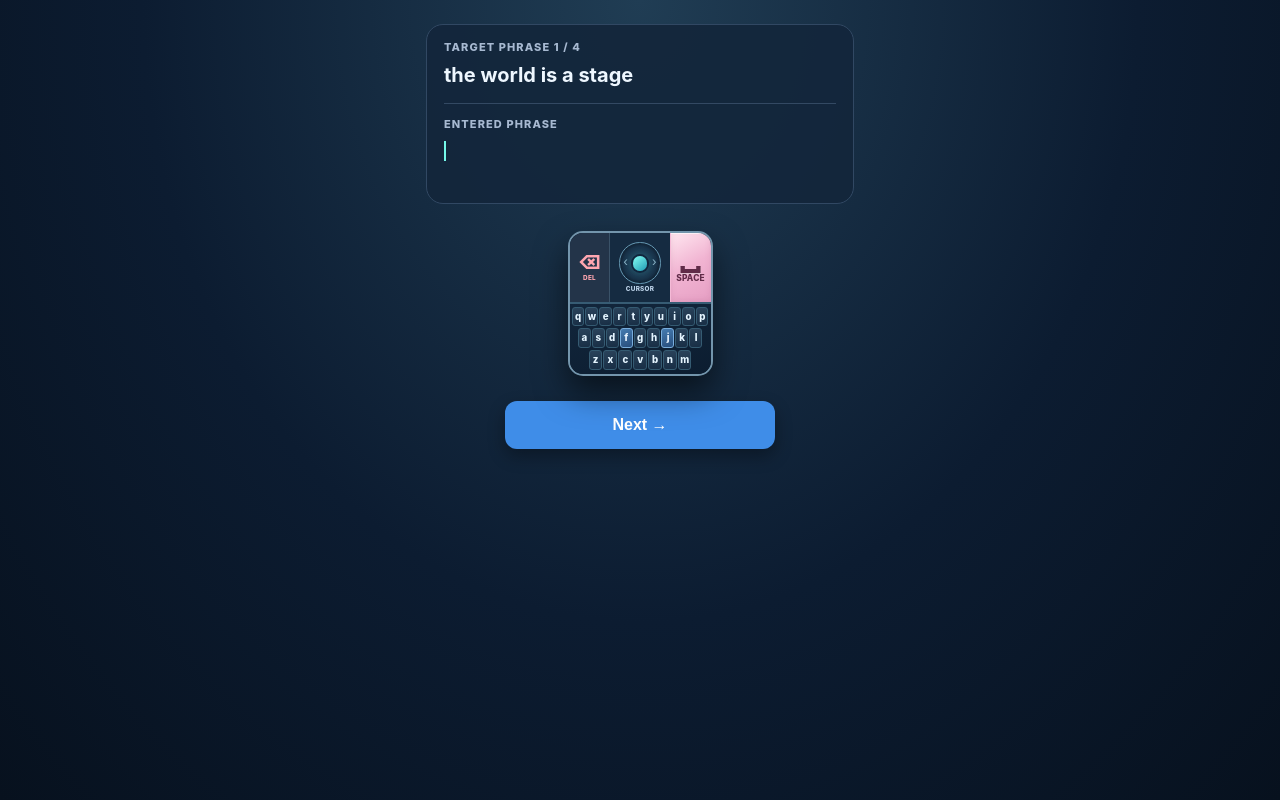
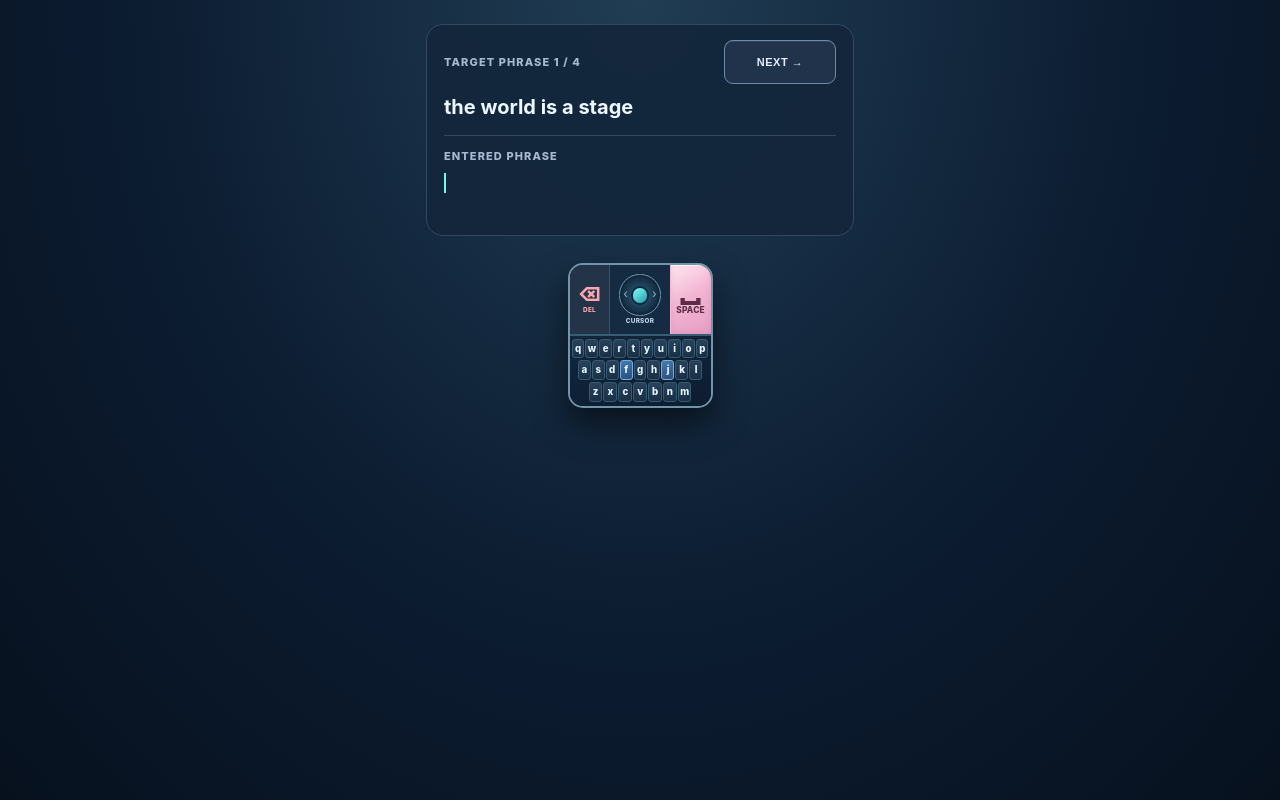
Before and after one commit to Bayleen/small-keyboard_HCI-hw_group6, a plain HTML site: page prototype-v4-1/index.html in a window 1280 px wide. Drawn offline with Linux system fonts and the light colour scheme.

Commit message:
Relocate V4.1 Next button to target phrase header to distinguish Space

```diff
--- a/prototype-v4-1/index.html
+++ b/prototype-v4-1/index.html
@@ -16,6 +16,8 @@ body{background:radial-gradient(ellipse at 50% 0%,#203d54 0%,#0c1c31 55%,#07111e
 .version{font-size:11px;color:#a7b9d1;background:#1c344b;border:1px solid #365775;border-radius:20px;padding:5px 9px}
 .panel{width:100%;border-radius:17px;padding:15px 17px;background:rgba(20,38,60,.95);border:1px solid var(--edge);touch-action:none;-webkit-touch-callout:none}
 .label{display:block;color:#a7b9d1;font-size:11px;letter-spacing:.10em;text-transform:uppercase;font-weight:800;margin-bottom:8px}
+.phrase-top{display:flex;align-items:center;justify-content:space-between;gap:10px;margin-bottom:10px}
+.phrase-top .label{margin:0}
 .target{font-size:20px;font-weight:650;line-height:1.35;min-height:28px;overflow-wrap:anywhere}
 .separator{height:1px;background:#334963;margin:13px 0}
 .entered{font-size:19px;font-weight:650;color:#9be9ff;line-height:1.4;min-height:49px;overflow-wrap:anywhere;white-space:pre-wrap;user-select:none;-webkit-user-select:none}
@@ -71,8 +73,9 @@ body{background:radial-gradient(ellipse at 50% 0%,#203d54 0%,#0c1c31 55%,#07111e
 .tiny-key.active{color:#572640;background:linear-gradient(160deg,#ffe0ee,#edadd1);border-color:#fbd6e8;box-shadow:inset 0 0 0 1px #ffffff57;z-index:2}
 .lower.is-dragging{background:#0e2d40}
 .small-help{color:#a6bcd4;font-size:12px;line-height:1.55;max-width:310px;text-align:center}
-.next{border:0;border-radius:12px;width:min(270px,100%);min-height:48px;background:#3f8de8;color:white;font-size:16px;font-weight:800;cursor:pointer;box-shadow:0 7px 17px #0005}
-.next:active{filter:brightness(1.2)}
+.next{flex:0 0 auto;border:1px solid #6f8cae;border-radius:9px;min-height:44px;min-width:112px;padding:0 10px;background:#20334a;color:#e4edfa;font-size:11px;font-weight:800;letter-spacing:.045em;cursor:pointer;box-shadow:inset 0 1px 0 #ffffff14;transition:background .16s ease,border-color .16s ease}
+.next:active{background:#344e6d;border-color:#a9c1df}
+.next:focus-visible{outline:2px solid #a8c6e6;outline-offset:2px}
 .next,.panel,.results button{touch-action:manipulation}
 .results{display:none;width:100%;background:#172b43;border:1px solid #3b566a;padding:17px;border-radius:14px}
 .results h2{font-size:21px;margin:0 0 10px}
@@ -90,7 +93,7 @@ body{background:radial-gradient(ellipse at 50% 0%,#203d54 0%,#0c1c31 55%,#07111e
 <body>
 <main class="shell">
   <section id="phrasePanel" class="panel">
-    <span class="label">Target phrase <span id="trialCount"></span></span>
+    <div class="phrase-top"><span class="label">Target phrase <span id="trialCount"></span></span><button id="nextBtn" class="next" type="button">NEXT →</button></div>
     <div id="target" class="target"></div><div class="separator"></div>
     <span class="label">Entered phrase</span><div id="entered" class="entered" aria-live="off"></div>
   </section>
@@ -114,7 +117,6 @@ body{background:radial-gradient(ellipse at 50% 0%,#203d54 0%,#0c1c31 55%,#07111e
       </div>
     </div>
   </section>
-  <button id="nextBtn" class="next" type="button">Next →</button>
   <section id="results" class="results" aria-live="polite">
     <h2>Prototype V4.1 results</h2>
     <p class="note">Practice measurements only. Compare with the instructor's scaffold under equivalent test conditions.</p>
@@ -271,7 +273,7 @@ els.pad.addEventListener('touchmove',e=>e.preventDefault(),{passive:false});
 function resetTrial(){
  active=null;trial=trial|0;typed='';caret=0;startedAt=null;deleteCount=0;gestureCount=0;cursorCount=0;
  els.target.textContent=PHRASES[trial];els.counter.textContent=`${trial+1} / ${PHRASES.length}`;drawEntered();clearMagnifier();
- els.panel.classList.remove('hidden-section');els.wrap.classList.remove('hidden-section');els.next.classList.remove('hidden-section');els.results.style.display='none';els.next.textContent=trial===PHRASES.length-1?'Finish →':'Next →';
+ els.panel.classList.remove('hidden-section');els.wrap.classList.remove('hidden-section');els.next.classList.remove('hidden-section');els.results.style.display='none';els.next.textContent=trial===PHRASES.length-1?'FINISH →':'NEXT →';
 }
 function editDistance(a,b){let old=Array.from({length:b.length+1},(_,i)=>i);for(let i=1;i<=a.length;i++){const neu=[i];for(let j=1;j<=b.length;j++)neu[j]=Math.min(neu[j-1]+1,old[j]+1,old[j-1]+(a[i-1]===b[j-1]?0:1));old=neu}return old[b.length]}
 function saveTrial(){
```
